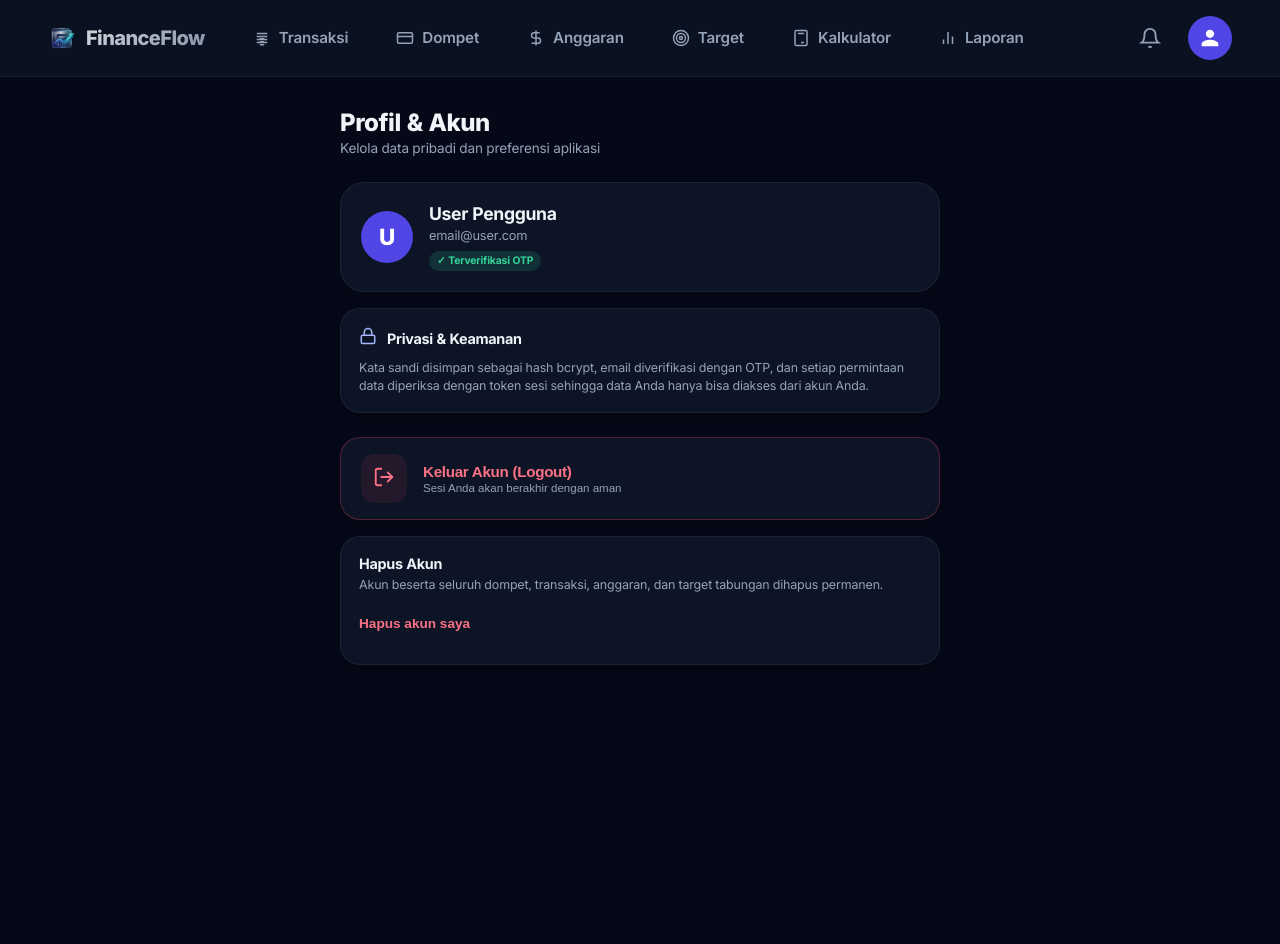
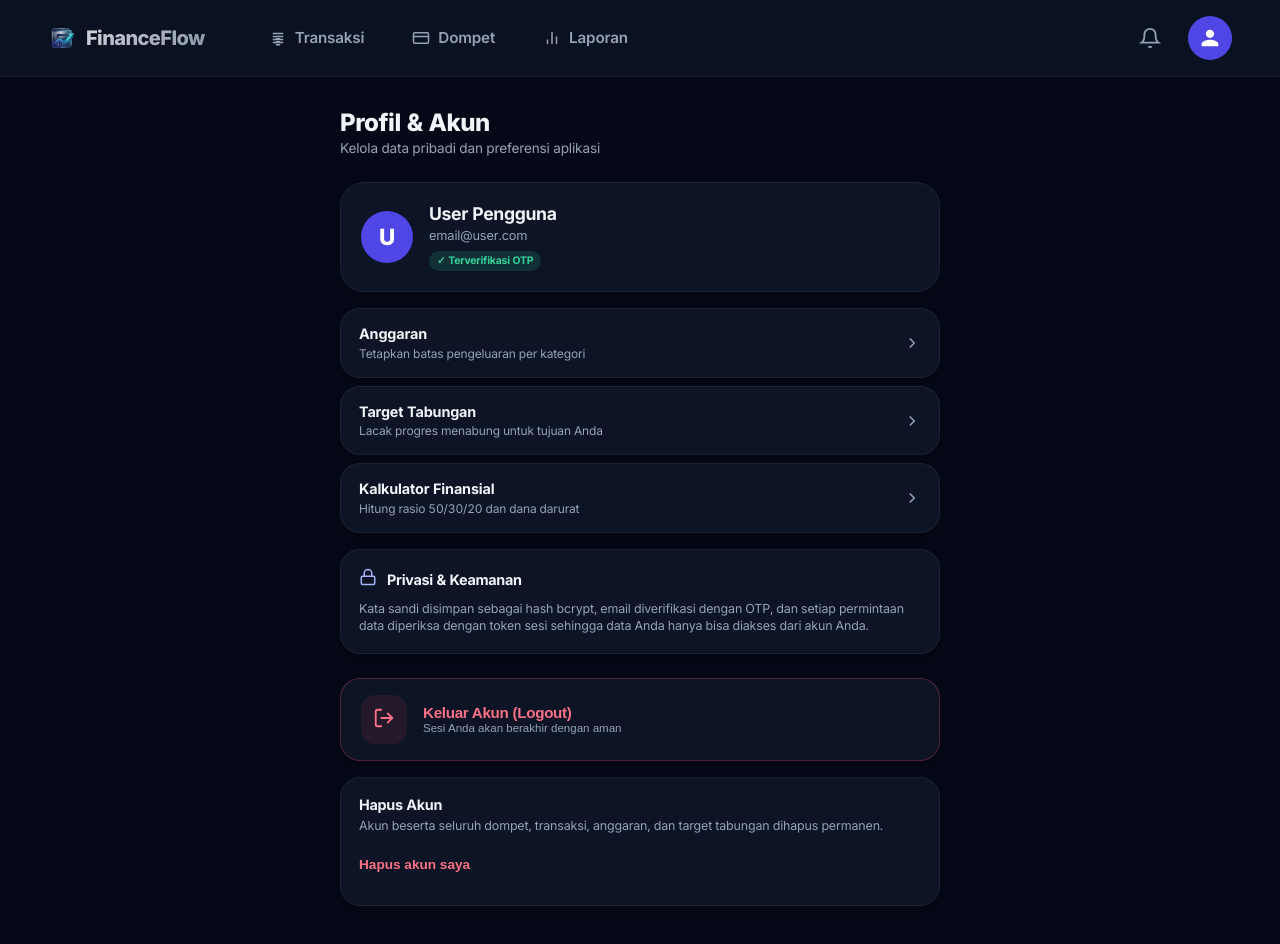
Before and after one commit to umaralf2735/Tabungan, a Next.js app: page /menu in a window 1280 px wide. Shown: the top 944 px of the page. Before the commit the page ends 800 px from the top, so only its background shows below. Built offline with nearby package versions, Linux system fonts and the light colour scheme.

Commit message:
refactor(nav): kembalikan menu anggaran, target, dan kalkulator ke halaman profil

```diff
--- a/src/app/globals.css
+++ b/src/app/globals.css
@@ -310,11 +310,11 @@ h1, h2, h3, h4, h5, h6 {
   align-items: center;
   justify-content: center;
   font-weight: 600;
-  padding: 6px 4px;
+  padding: 8px;
   border-radius: var(--radius-sm);
   transition: all 0.3s ease;
   color: var(--color-text-muted);
-  font-size: 0.62rem;
+  font-size: 0.65rem;
   flex: 1;
   min-width: 0;
 }
--- a/src/app/menu/page.tsx
+++ b/src/app/menu/page.tsx
@@ -2,6 +2,12 @@
 import { useEffect, useState } from 'react';
 import { useRouter } from 'next/navigation';
 import { apiFetch, getApiError } from '@/lib/api';
+
+const TOOL_LINKS = [
+  { href: '/budgets', title: 'Anggaran', desc: 'Tetapkan batas pengeluaran per kategori' },
+  { href: '/goals', title: 'Target Tabungan', desc: 'Lacak progres menabung untuk tujuan Anda' },
+  { href: '/calculator', title: 'Kalkulator Finansial', desc: 'Hitung rasio 50/30/20 dan dana darurat' },
+];
 
 export default function MenuPage() {
   const router = useRouter();
@@ -68,6 +74,19 @@ export default function MenuPage() {
           </div>
         </div>
 
+        {/* Alat Keuangan */}
+        <nav aria-label="Alat keuangan" style={{ display: 'flex', flexDirection: 'column', gap: '0.5rem' }}>
+          {TOOL_LINKS.map(link => (
+            <a key={link.href} href={link.href} className="card-glass" style={{ display: 'flex', justifyContent: 'space-between', alignItems: 'center', padding: '14px 18px', borderRadius: '20px' }}>
+              <span>
+                <span style={{ display: 'block', fontSize: '0.9rem', fontWeight: 700 }}>{link.title}</span>
+                <span style={{ display: 'block', fontSize: '0.75rem', color: 'var(--color-text-muted)' }}>{link.desc}</span>
+              </span>
+              <svg aria-hidden="true" width="18" height="18" viewBox="0 0 24 24" fill="none" stroke="var(--color-text-muted)" strokeWidth="2"><polyline points="9 18 15 12 9 6"></polyline></svg>
+            </a>
+          ))}
+        </nav>
+
         {/* Security & Privacy by Design (W02/W03) */}
         <div className="card-glass" style={{ padding: '18px', borderRadius: '20px' }}>
           <div style={{ display: 'flex', alignItems: 'center', gap: '10px', marginBottom: '8px' }}>
--- a/src/components/AppNav.tsx
+++ b/src/components/AppNav.tsx
@@ -17,24 +17,6 @@ const NAV_ITEMS: { href: string; label: string; topIcon: ReactNode; bottomIcon:
     bottomIcon: <><rect x="2" y="5" width="20" height="14" rx="2" ry="2"></rect><line x1="2" y1="10" x2="22" y2="10"></line></>,
   },
   {
-    href: '/budgets',
-    label: 'Anggaran',
-    topIcon: <><path d="M12 2v20M17 5H9.5a3.5 3.5 0 0 0 0 7h5a3.5 3.5 0 0 1 0 7H6"></path></>,
-    bottomIcon: <><path d="M12 2v20M17 5H9.5a3.5 3.5 0 0 0 0 7h5a3.5 3.5 0 0 1 0 7H6"></path></>,
-  },
-  {
-    href: '/goals',
-    label: 'Target',
-    topIcon: <><circle cx="12" cy="12" r="10"></circle><circle cx="12" cy="12" r="6"></circle><circle cx="12" cy="12" r="2"></circle></>,
-    bottomIcon: <><circle cx="12" cy="12" r="10"></circle><circle cx="12" cy="12" r="6"></circle><circle cx="12" cy="12" r="2"></circle></>,
-  },
-  {
-    href: '/calculator',
-    label: 'Kalkulator',
-    topIcon: <><rect x="4" y="2" width="16" height="20" rx="2"></rect><line x1="8" y1="6" x2="16" y2="6"></line><line x1="8" y1="10" x2="8" y2="10.01"></line><line x1="12" y1="10" x2="12" y2="10.01"></line><line x1="16" y1="10" x2="16" y2="10.01"></line><line x1="8" y1="14" x2="8" y2="14.01"></line><line x1="12" y1="14" x2="12" y2="14.01"></line><line x1="16" y1="14" x2="16" y2="14.01"></line><line x1="8" y1="18" x2="8" y2="18.01"></line><line x1="12" y1="18" x2="16" y2="18"></line></>,
-    bottomIcon: <><rect x="4" y="2" width="16" height="20" rx="2"></rect><line x1="8" y1="6" x2="16" y2="6"></line><line x1="8" y1="10" x2="8" y2="10.01"></line><line x1="12" y1="10" x2="12" y2="10.01"></line><line x1="16" y1="10" x2="16" y2="10.01"></line><line x1="8" y1="14" x2="8" y2="14.01"></line><line x1="12" y1="14" x2="12" y2="14.01"></line><line x1="16" y1="14" x2="16" y2="14.01"></line><line x1="8" y1="18" x2="8" y2="18.01"></line><line x1="12" y1="18" x2="16" y2="18"></line></>,
-  },
-  {
     href: '/reports',
     label: 'Laporan',
     topIcon: <><line x1="18" y1="20" x2="18" y2="10"></line><line x1="12" y1="20" x2="12" y2="4"></line><line x1="6" y1="20" x2="6" y2="14"></line></>,
@@ -42,13 +24,15 @@ const NAV_ITEMS: { href: string; label: string; topIcon: ReactNode; bottomIcon:
   },
 ];
 
+const ACCOUNT_ICON = <><path d="M20 21v-2a4 4 0 0 0-4-4H8a4 4 0 0 0-4 4v2"></path><circle cx="12" cy="7" r="4"></circle></>;
+
 export function TopNav() {
   const pathname = usePathname();
   const isHome = pathname === '/';
 
   return (
     <nav className="top-navbar" aria-label="Navigasi utama">
-      <div style={{ display: 'flex', alignItems: 'center', gap: '32px' }}>
+      <div style={{ display: 'flex', alignItems: 'center', gap: '48px' }}>
         <a
           href="/"
           className="logo-text"
@@ -88,11 +72,12 @@ export function TopNav() {
 
 export function BottomNav() {
   const pathname = usePathname();
+  const items = [...NAV_ITEMS, { href: '/menu', label: 'Akun', bottomIcon: ACCOUNT_ICON }];
 
   return (
     <nav className="bottom-nav" aria-label="Navigasi utama (seluler)">
       <div className="nav-menu">
-        {NAV_ITEMS.map(item => {
+        {items.map(item => {
           const isActive = pathname === item.href;
           return (
             <a key={item.href} href={item.href} className={`nav-link${isActive ? ' active' : ''}`} aria-current={isActive ? 'page' : undefined}>
```
